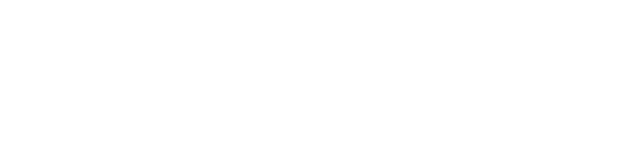
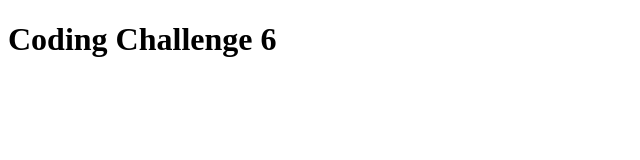
Before and after one commit to jonathandavid-usf/codingchallenge6, a plain HTML site: page index.html in a window 1280 px wide. Shown: the whole page, without its empty margins (0-640 px from the left). Drawn offline with Linux system fonts and the light colour scheme.

Commit message:
added readme and heading

```diff
--- a/index.html
+++ b/index.html
@@ -6,6 +6,7 @@
     <title>Document</title>
 </head>
 <body>
+    <h1>Coding Challenge 6</h1>
     <script src="cc6.js"></script>
 </body>
 </html>
```
Also changed, not shown: 2 other files.
